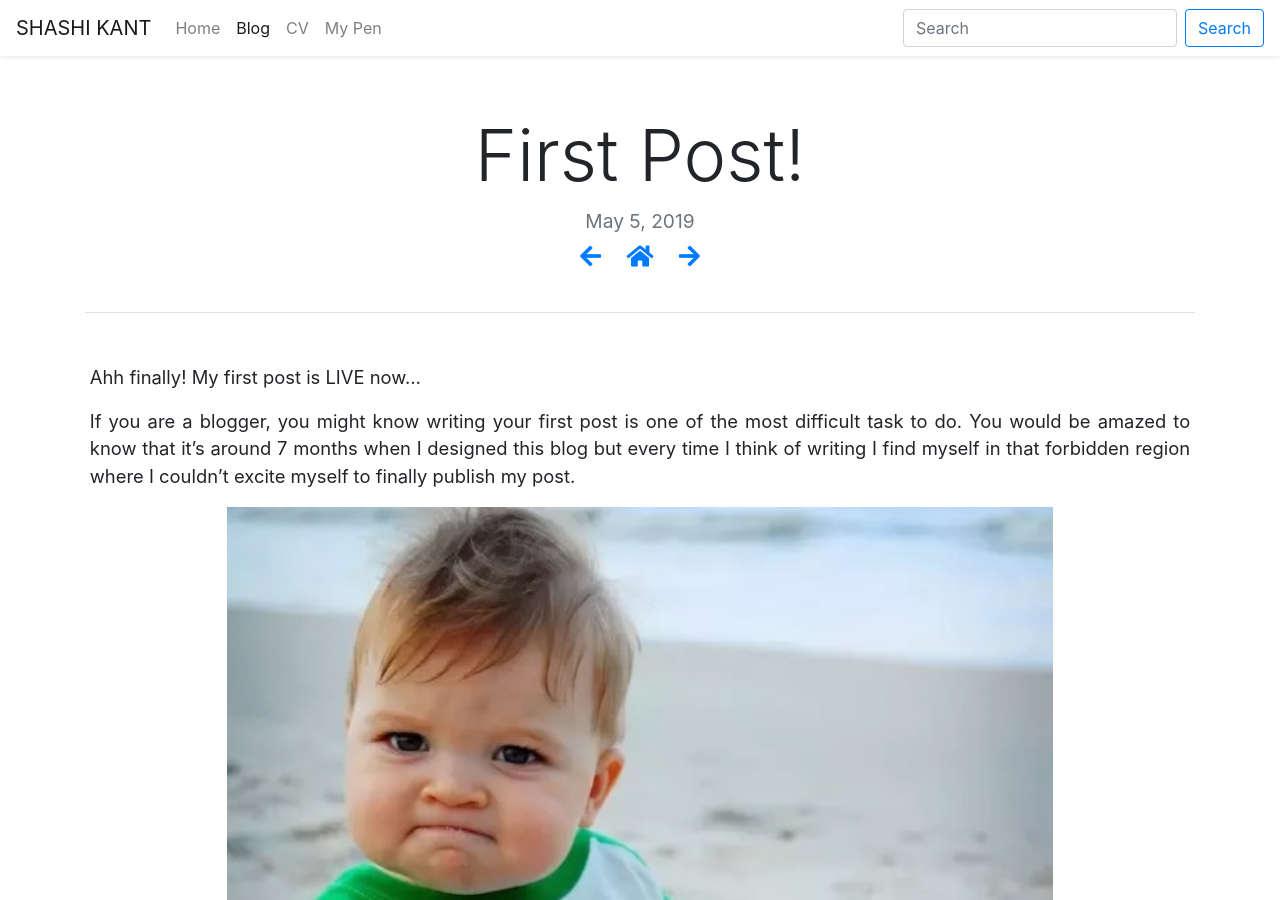
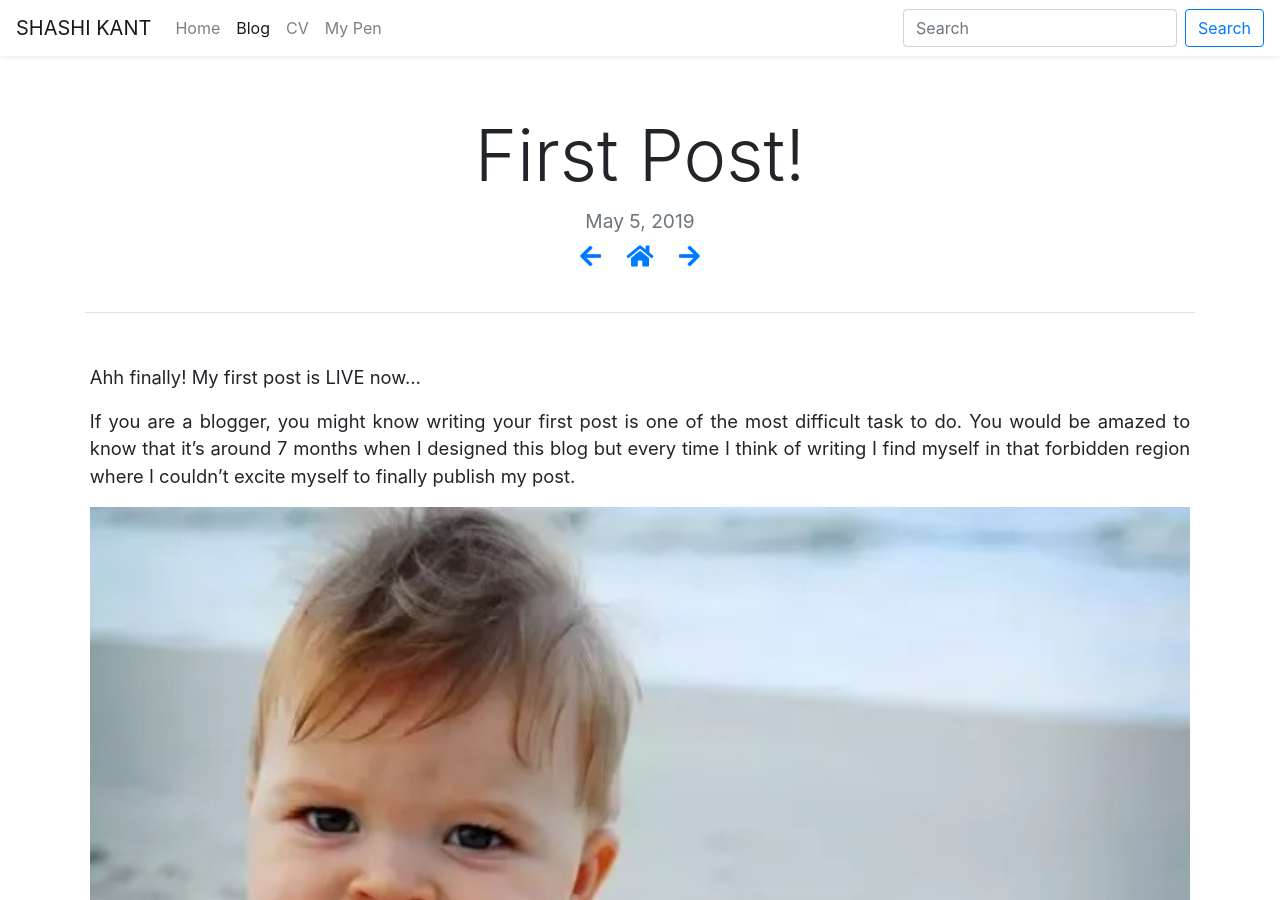
Before and after one commit to shashikg/blog, a Jekyll site: the page built from _posts/2019-05-05-First-Post!.md, in a window 1280 px wide and 900 px high. Built offline with Jekyll 4.4.1, drawn with Linux system fonts in a browser that asks for light colours; nearby versions of some CDN libraries.

Commit message:
post img width

```diff
--- a/_layouts/post.html
+++ b/_layouts/post.html
@@ -22,6 +22,6 @@ layout: post-page
   </div>
 </div>
 
-<div class="sharethis-inline-share-buttons"></div>
+<div class="sharethis-inline-share-buttons"></div> <br>
 
 <div class="fb-comments" data-href="{{ site.url }}{{ page.url }}" data-width="100%" data-numposts="5"></div>
--- a/_posts/2019-05-05-First-Post!.md
+++ b/_posts/2019-05-05-First-Post!.md
@@ -9,7 +9,7 @@ Ahh finally! My first post is LIVE now…
 If you are a blogger, you might know writing your first post is one of the most difficult task to do. You would be amazed to know that it’s around 7 months when I designed this blog but every time I think of writing I find myself in that forbidden region where I couldn’t excite myself to finally publish my post.
 <!--more-->
 
-{% include image.html url="1_1.jpg" w="75%" c="y" %}
+{% include image.html url="1_1.jpg" w="100%" c="y" %}
 
 So, let me introduce myself, I am Shashi Kant (although it's clearly evident from my blog name, you need to do some formalities :-P), an undergrad at Department of Electrical Engineering, IIT Kanpur (IITK). I just came out of fighting my sixth semester, I really hate examinations and I am not someone from whom you can seek to find exam tips, I do terrible things/ blunders in my exams (maybe sometime I will share them). But I can bet, you will find me really talented when it comes to doing real things out there! Hey, don’t go on my words, I still have a decent GPA :-P, which I can probably boast about around many of my batch mates :-P. Ah let me boast a little about myself, as evident from my college, I cleared one of the toughest exams in India, IIT-JEE Adv to finally land here at IIT Kanpur. I spent my second-year summer as a Student Intern at SUTD Singapore and this summer I will be going to Harvard Medical School, USA (HMS). Some of you might have cached this, how come Electrical Engineering and Harvard Medical School??? Well although I am in the Electrical Engineering department, I decided on to move for higher studies in Cognitive Sciences and presently I'm a minor student in the Cognitive Science Department @IITK. And I will be working on Computational Neuroscience and Artifical Intelligence @HMS.
 
```
